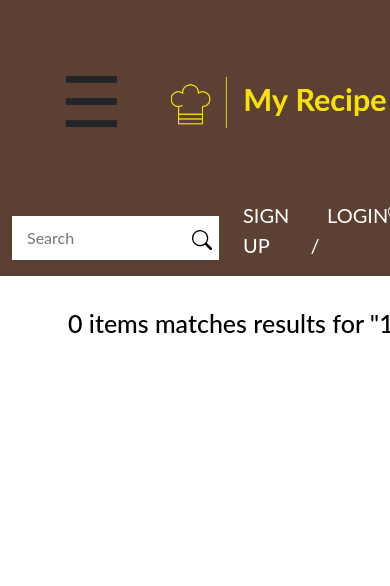
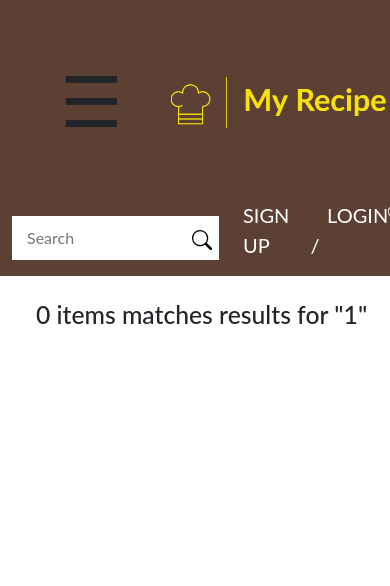
Before and after one commit to SherryTt/recipe-web, a PHP site: page /search.php?query=1 in a window 390 px wide; the page is wider, and only the part inside the window is pictured. Shown: the top 586 px of that part. Run offline with PHP 8.4, Linux system fonts and the light colour scheme; data that the repository does not hold is empty.

Commit message:
fix search diaplaying form

```diff
--- a/www/templates/search.twig
+++ b/www/templates/search.twig
@@ -9,7 +9,7 @@
 <!--Recipe-->
 	<div class = "container">
 
-		<h3 class="m-4">{{total}} items matches results for "{{search_term}}"</h3>
+		<h2 class="m-4">{{total}} items matches results for "{{search_term}}"</h2>
 
 	{% if total == 0%}
 		<div class = "text-center">
@@ -19,7 +19,7 @@
 
 	<div class = "row">
 		{% for item in result %}
-			<div class = "d-block m-4 text-center">
+			<div class = "d-flex col-md-4 my-5 text-center">
 
 				<div class="card_body" >
 					{{noResult}}
```
Also changed, not shown: 1 other file.
